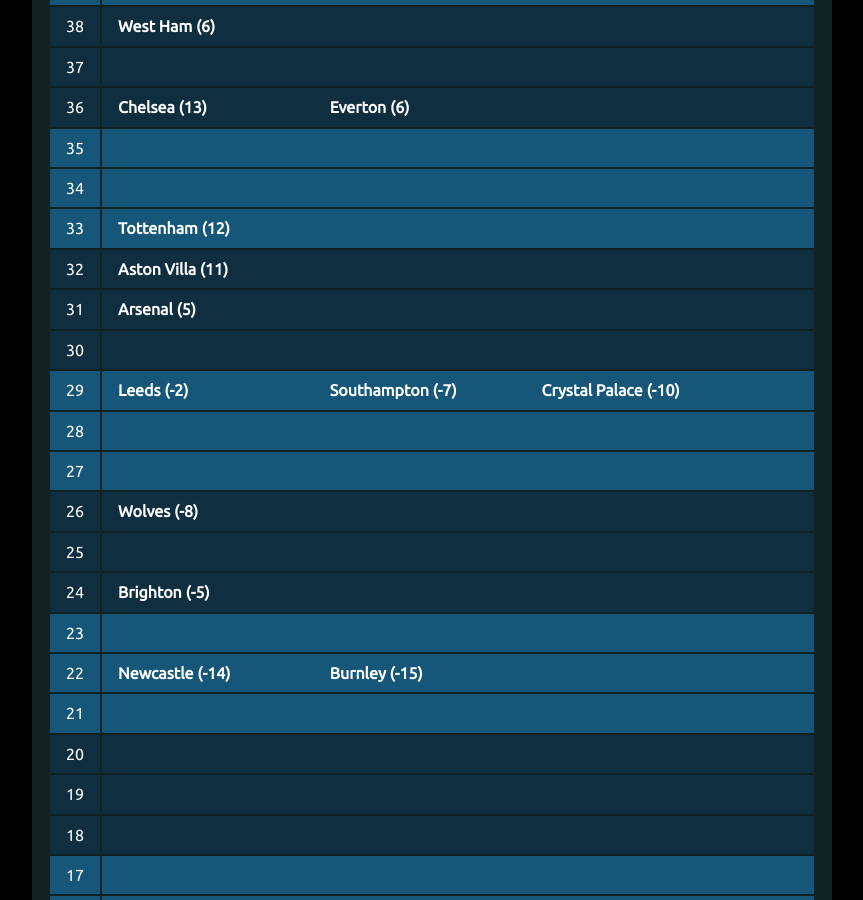
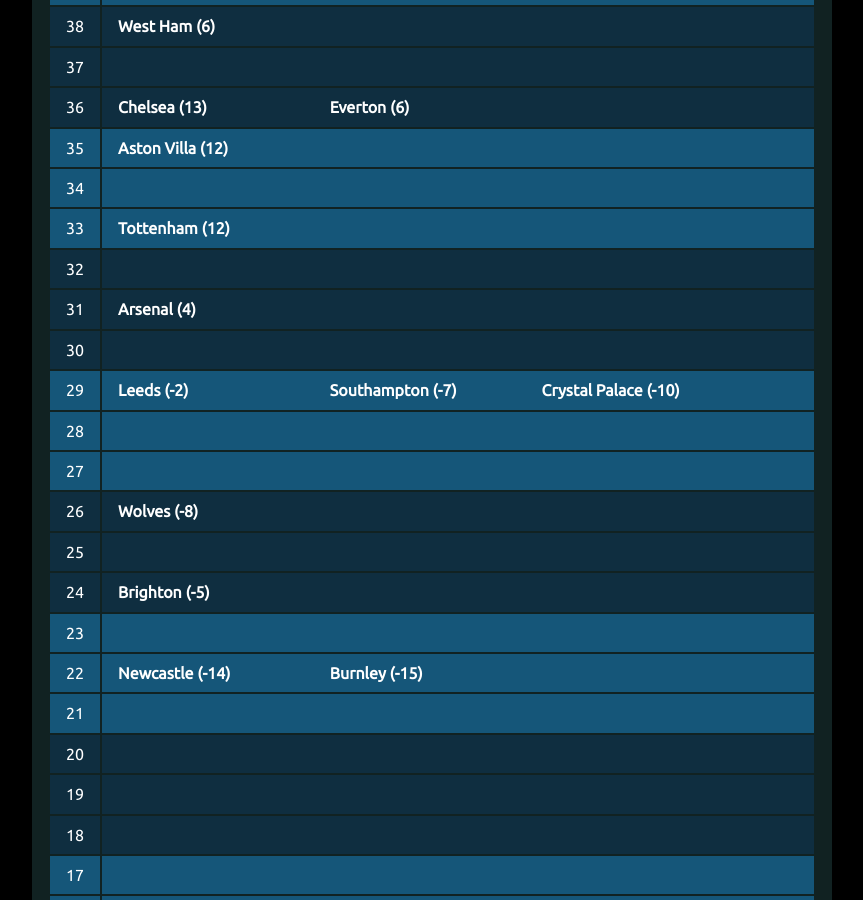
Before and after one commit to muru/muru.github.io, a Jekyll site: the page built from resources.md, in a window 1280 px wide and 900 px high, scrolled down 2199 px. Shown: the whole window, without its empty margins (208-1071 px from the left). Built offline with Jekyll 4.4.1, drawn with Linux system fonts in a browser that asks for light colours; some of the changed text lies outside the part shown.

Commit message:
updated cann-table: Sun  7 Feb 00:00:56 JST 2021

```diff
--- a/cann-table.html
+++ b/cann-table.html
@@ -70,6 +70,7 @@
 	<tr class="cann-row-1">
 		<td class="cann-point"> 35 </td>
 		<td class="cann-clubs">
+			<span class="club-name"> Aston Villa (12) </span>
 		</td>
  	</tr>
 	<tr class="cann-row-1">
@@ -86,13 +87,12 @@
 	<tr class="cann-row-2">
 		<td class="cann-point"> 32 </td>
 		<td class="cann-clubs">
-			<span class="club-name"> Aston Villa (11) </span>
 		</td>
  	</tr>
 	<tr class="cann-row-2">
 		<td class="cann-point"> 31 </td>
 		<td class="cann-clubs">
-			<span class="club-name"> Arsenal (5) </span>
+			<span class="club-name"> Arsenal (4) </span>
 		</td>
  	</tr>
 	<tr class="cann-row-2">
```
Also changed, not shown: other parts of cann-table.html (+1 -1 lines).
